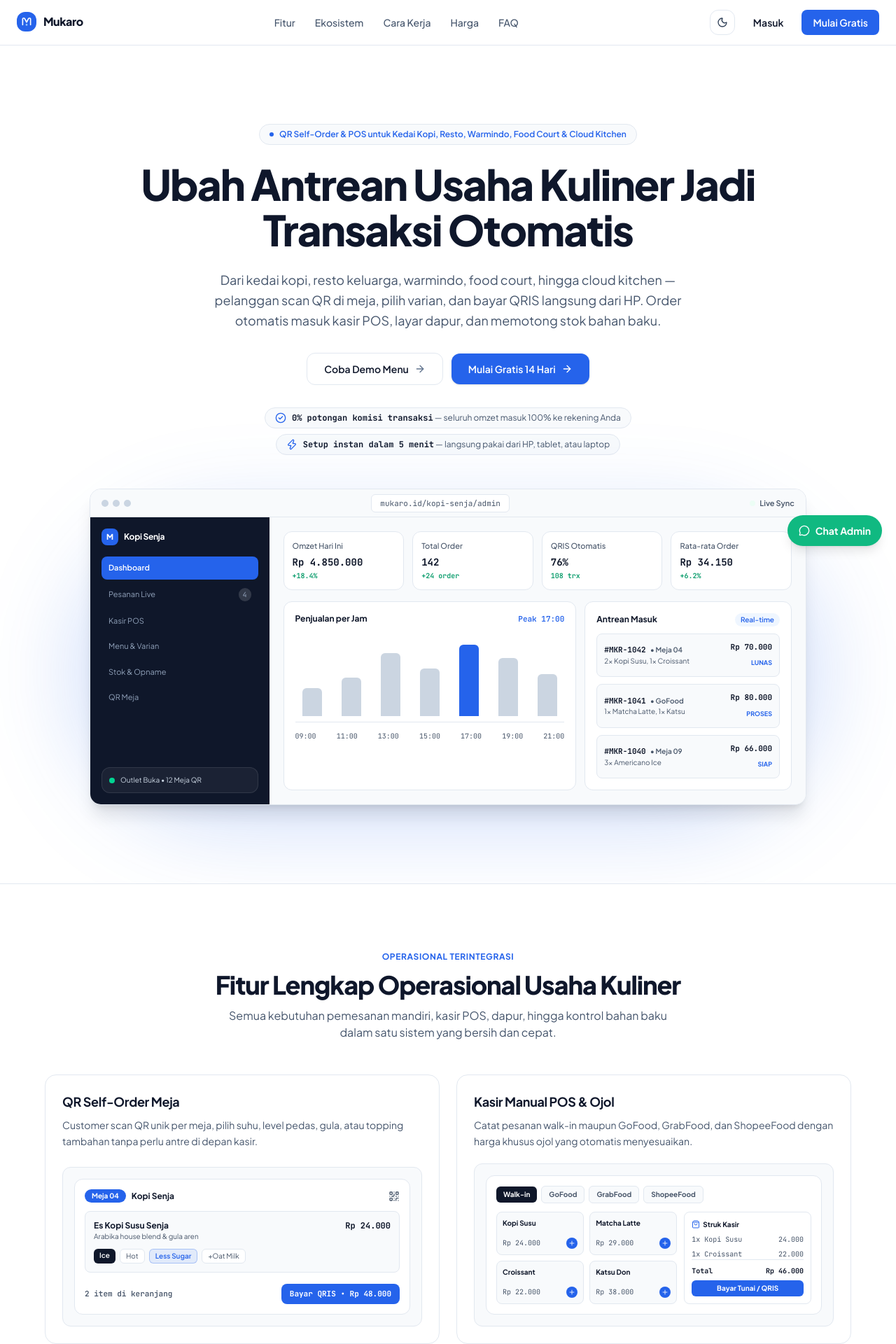
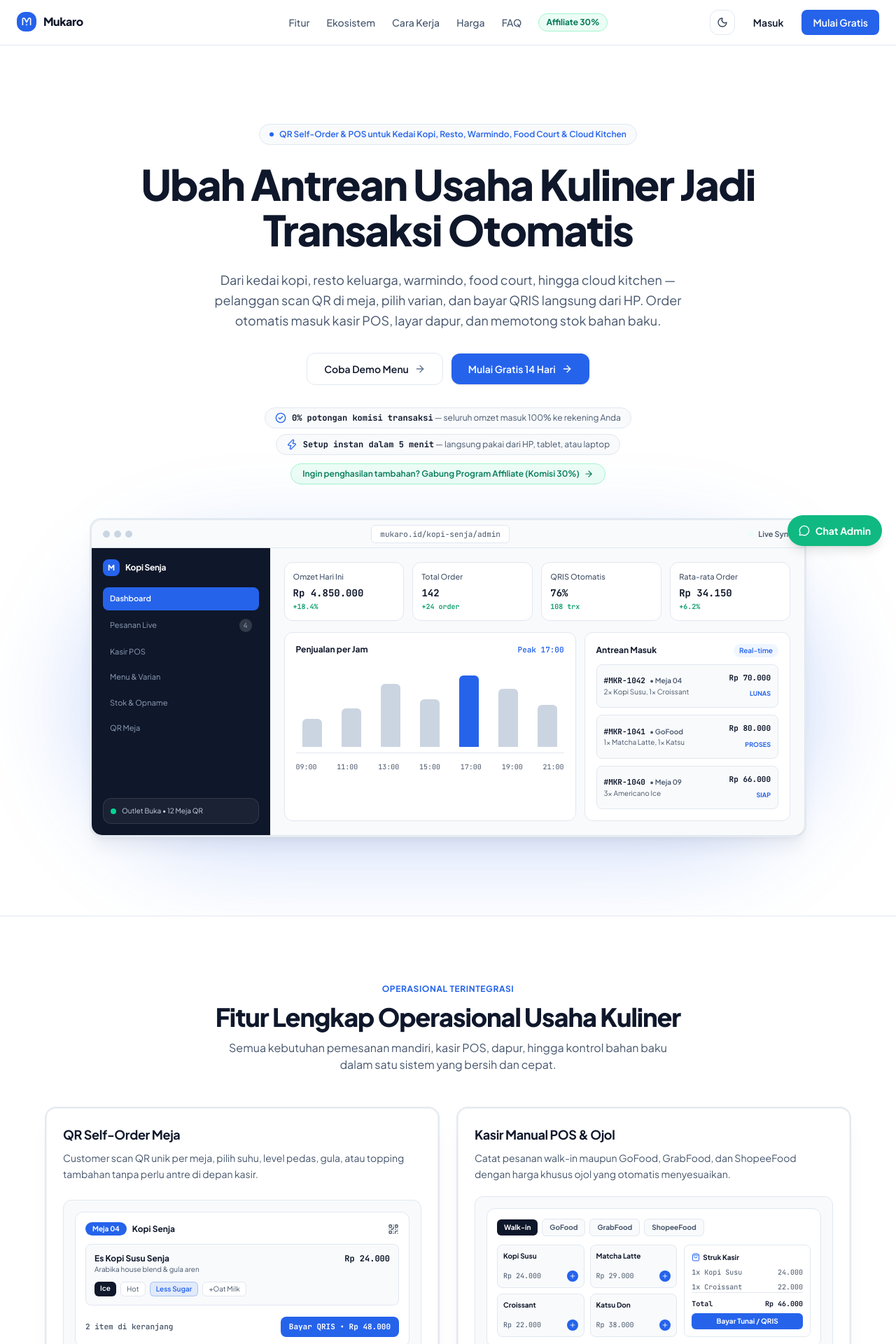
Before and after one commit to rrendym/mukaro-web, a Next.js app: page / in a window 1280 px wide. Shown: the top 1920 px of the page at 70% size. Built offline with nearby package versions, Linux system fonts and the light colour scheme.

Commit message:
feat: center navbar, add affiliate shortcuts & premium thick bento borders

```diff
--- a/src/app/page.tsx
+++ b/src/app/page.tsx
@@ -135,45 +135,30 @@ export default function LandingPage() {
     <div className="min-h-screen bg-[#FFFFFF] dark:bg-[#090D16] text-slate-900 dark:text-slate-100 flex flex-col">
       {/* 1. Minimalist Sticky Navbar */}
       <header className="sticky top-0 z-40 bg-white/85 dark:bg-[#090D16]/85 backdrop-blur-md border-b border-slate-200 dark:border-slate-800">
-        <div className="max-w-7xl mx-auto px-4 sm:px-6 h-16 flex items-center justify-between gap-4">
-          <Link href="/" className="shrink-0">
+        {/* Desktop: 3-column grid for perfect center alignment */}
+        <div className="max-w-7xl mx-auto px-4 sm:px-6 h-16 hidden md:grid md:grid-cols-[1fr_auto_1fr] items-center gap-4">
+          {/* Left: Logo */}
+          <Link href="/" className="justify-self-start shrink-0">
             <MukaroLogo size="sm" />
           </Link>
 
-          <nav className="hidden md:flex items-center gap-7 text-sm font-medium text-slate-600 dark:text-slate-400">
-            <a
-              href="#fitur"
-              className="hover:text-slate-900 dark:hover:text-white transition"
+          {/* Center: Nav links — perfectly centered */}
+          <nav className="justify-self-center flex items-center gap-6 text-sm font-medium text-slate-600 dark:text-slate-400">
+            <a href="#fitur" className="hover:text-slate-900 dark:hover:text-white transition">Fitur</a>
+            <a href="#ekosistem" className="hover:text-slate-900 dark:hover:text-white transition">Ekosistem</a>
+            <a href="#cara-kerja" className="hover:text-slate-900 dark:hover:text-white transition">Cara Kerja</a>
+            <a href="#harga" className="hover:text-slate-900 dark:hover:text-white transition">Harga</a>
+            <a href="#faq" className="hover:text-slate-900 dark:hover:text-white transition">FAQ</a>
+            <Link
+              href="/affiliate"
+              className="inline-flex items-center gap-1 px-2.5 py-1 rounded-full bg-emerald-50 dark:bg-emerald-950/50 border border-emerald-200 dark:border-emerald-800 text-emerald-700 dark:text-emerald-400 text-xs font-bold hover:bg-emerald-100 dark:hover:bg-emerald-900/60 transition"
             >
-              Fitur
-            </a>
-            <a
-              href="#ekosistem"
-              className="hover:text-slate-900 dark:hover:text-white transition"
-            >
-              Ekosistem
-            </a>
-            <a
-              href="#cara-kerja"
-              className="hover:text-slate-900 dark:hover:text-white transition"
-            >
-              Cara Kerja
-            </a>
-            <a
-              href="#harga"
-              className="hover:text-slate-900 dark:hover:text-white transition"
-            >
-              Harga
-            </a>
-            <a
-              href="#faq"
-              className="hover:text-slate-900 dark:hover:text-white transition"
-            >
-              FAQ
-            </a>
+              Affiliate 30%
+            </Link>
           </nav>
 
-          <div className="hidden md:flex items-center gap-2.5">
+          {/* Right: CTA buttons */}
+          <div className="justify-self-end flex items-center gap-2.5">
             <ThemeToggle />
             <Link
               href="/login"
@@ -188,8 +173,22 @@ export default function LandingPage() {
               Mulai Gratis
             </Link>
           </div>
+        </div>
 
-          <div className="flex md:hidden items-center gap-2">
+        {/* Mobile/Tablet top bar */}
+        <div className="md:hidden max-w-7xl mx-auto px-4 sm:px-6 h-16 flex items-center justify-between gap-2">
+          <Link href="/" className="shrink-0">
+            <MukaroLogo size="sm" />
+          </Link>
+
+          <div className="flex items-center gap-2">
+            {/* Affiliate pill — always visible on mobile before opening hamburger */}
+            <Link
+              href="/affiliate"
+              className="inline-flex items-center gap-1 px-2.5 py-1 rounded-full bg-emerald-50 dark:bg-emerald-950/50 border border-emerald-200 dark:border-emerald-800 text-emerald-700 dark:text-emerald-400 text-[11px] font-bold hover:bg-emerald-100 dark:hover:bg-emerald-900/60 transition"
+            >
+              Affiliate 30%
+            </Link>
             <ThemeToggle />
             <button
               type="button"
@@ -210,41 +209,19 @@ export default function LandingPage() {
         {mobileMenuOpen && (
           <div className="md:hidden border-t border-slate-200 dark:border-slate-800 bg-white dark:bg-[#111827] px-4 py-4 space-y-3">
             <div className="flex flex-col space-y-2 text-sm font-medium text-slate-600 dark:text-slate-300">
-              <a
-                href="#fitur"
+              <a href="#fitur" onClick={() => setMobileMenuOpen(false)} className="py-1.5 hover:text-slate-900 dark:hover:text-white">Fitur</a>
+              <a href="#ekosistem" onClick={() => setMobileMenuOpen(false)} className="py-1.5 hover:text-slate-900 dark:hover:text-white">Ekosistem</a>
+              <a href="#cara-kerja" onClick={() => setMobileMenuOpen(false)} className="py-1.5 hover:text-slate-900 dark:hover:text-white">Cara Kerja</a>
+              <a href="#harga" onClick={() => setMobileMenuOpen(false)} className="py-1.5 hover:text-slate-900 dark:hover:text-white">Harga</a>
+              <a href="#faq" onClick={() => setMobileMenuOpen(false)} className="py-1.5 hover:text-slate-900 dark:hover:text-white">FAQ</a>
+              <Link
+                href="/affiliate"
                 onClick={() => setMobileMenuOpen(false)}
-                className="py-1.5 hover:text-slate-900 dark:hover:text-white"
+                className="py-1.5 inline-flex items-center gap-1.5 text-emerald-600 dark:text-emerald-400 font-semibold hover:text-emerald-700 dark:hover:text-emerald-300 transition"
               >
-                Fitur
-              </a>
-              <a
-                href="#ekosistem"
-                onClick={() => setMobileMenuOpen(false)}
-                className="py-1.5 hover:text-slate-900 dark:hover:text-white"
-              >
-                Ekosistem
-              </a>
-              <a
-                href="#cara-kerja"
-                onClick={() => setMobileMenuOpen(false)}
-                className="py-1.5 hover:text-slate-900 dark:hover:text-white"
-              >
-                Cara Kerja
-              </a>
-              <a
-                href="#harga"
-                onClick={() => setMobileMenuOpen(false)}
-                className="py-1.5 hover:text-slate-900 dark:hover:text-white"
-              >
-                Harga
-              </a>
-              <a
-                href="#faq"
-                onClick={() => setMobileMenuOpen(false)}
-                className="py-1.5 hover:text-slate-900 dark:hover:text-white"
-              >
-                FAQ
-              </a>
+                <span>Program Affiliate</span>
+                <span className="px-1.5 py-0.5 rounded-full bg-emerald-100 dark:bg-emerald-900/50 text-emerald-700 dark:text-emerald-300 text-[10px] font-bold">Komisi 30%</span>
+              </Link>
             </div>
             <div className="pt-2 border-t border-slate-200 dark:border-slate-800 grid grid-cols-2 gap-2.5">
               <Link
@@ -324,6 +301,15 @@ export default function LandingPage() {
                   — langsung pakai dari HP, tablet, atau laptop
                 </span>
               </div>
+
+              {/* Affiliate shortcut pill */}
+              <Link
+                href="/affiliate"
+                className="mt-1 inline-flex items-center gap-1.5 px-4 py-1.5 rounded-full bg-emerald-50 dark:bg-emerald-950/50 border border-emerald-200 dark:border-emerald-800 text-emerald-700 dark:text-emerald-400 text-xs font-semibold hover:bg-emerald-100 dark:hover:bg-emerald-900/60 transition group"
+              >
+                <span>Ingin penghasilan tambahan? Gabung Program Affiliate (Komisi 30%)</span>
+                <ArrowRight className="w-3.5 h-3.5 group-hover:translate-x-0.5 transition-transform" />
+              </Link>
             </div>
           </div>
 
@@ -333,7 +319,7 @@ export default function LandingPage() {
               className="absolute -inset-x-6 -bottom-8 top-10 bg-[#2563EB]/20 blur-3xl rounded-full pointer-events-none"
               aria-hidden="true"
             />
-            <div className="relative z-10">
+            <div className="relative z-10 rounded-2xl border-2 border-slate-200/90 dark:border-slate-700/80 shadow-xl shadow-slate-900/5 dark:shadow-[0_12px_36px_rgba(0,0,0,0.65)] ring-1 ring-inset ring-slate-900/5 dark:ring-white/10 overflow-hidden bg-slate-50/90 dark:bg-[#090E1A]">
               <HeroDashboardMockup />
             </div>
           </div>
@@ -360,7 +346,7 @@ export default function LandingPage() {
 
             <div className="grid grid-cols-1 md:grid-cols-2 gap-6">
               {/* Row 1 Left */}
-              <div className="rounded-2xl border border-slate-200 dark:border-slate-800 bg-white dark:bg-[#111827] p-6 space-y-5 flex flex-col justify-between">
+              <div className="rounded-2xl border-2 border-slate-200/90 dark:border-slate-700/80 hover:border-blue-500/60 dark:hover:border-blue-500/50 bg-white dark:bg-[#0F172A] shadow-xl shadow-slate-900/5 dark:shadow-[0_12px_36px_rgba(0,0,0,0.65)] ring-1 ring-inset ring-slate-900/5 dark:ring-white/10 p-6 space-y-5 flex flex-col justify-between transition-colors duration-200">
                 <div className="space-y-2">
                   <h3 className="text-lg font-bold tracking-[-0.02em] text-slate-900 dark:text-slate-100">
                     QR Self-Order Meja
@@ -375,7 +361,7 @@ export default function LandingPage() {
               </div>
 
               {/* Row 1 Right */}
-              <div className="rounded-2xl border border-slate-200 dark:border-slate-800 bg-white dark:bg-[#111827] p-6 space-y-5 flex flex-col justify-between">
+              <div className="rounded-2xl border-2 border-slate-200/90 dark:border-slate-700/80 hover:border-blue-500/60 dark:hover:border-blue-500/50 bg-white dark:bg-[#0F172A] shadow-xl shadow-slate-900/5 dark:shadow-[0_12px_36px_rgba(0,0,0,0.65)] ring-1 ring-inset ring-slate-900/5 dark:ring-white/10 p-6 space-y-5 flex flex-col justify-between transition-colors duration-200">
                 <div className="space-y-2">
                   <h3 className="text-lg font-bold tracking-[-0.02em] text-slate-900 dark:text-slate-100">
                     Kasir Manual POS &amp; Ojol
@@ -390,7 +376,7 @@ export default function LandingPage() {
               </div>
 
               {/* Row 2 Left */}
-              <div className="rounded-2xl border border-slate-200 dark:border-slate-800 bg-white dark:bg-[#111827] p-6 space-y-5 flex flex-col justify-between">
+              <div className="rounded-2xl border-2 border-slate-200/90 dark:border-slate-700/80 hover:border-blue-500/60 dark:hover:border-blue-500/50 bg-white dark:bg-[#0F172A] shadow-xl shadow-slate-900/5 dark:shadow-[0_12px_36px_rgba(0,0,0,0.65)] ring-1 ring-inset ring-slate-900/5 dark:ring-white/10 p-6 space-y-5 flex flex-col justify-between transition-colors duration-200">
                 <div className="space-y-2">
                   <h3 className="text-lg font-bold tracking-[-0.02em] text-slate-900 dark:text-slate-100">
                     Layar Dapur Live &amp; Struk 58mm
@@ -405,7 +391,7 @@ export default function LandingPage() {
               </div>
 
               {/* Row 2 Right */}
-              <div className="rounded-2xl border border-slate-200 dark:border-slate-800 bg-white dark:bg-[#111827] p-6 space-y-5 flex flex-col justify-between">
+              <div className="rounded-2xl border-2 border-slate-200/90 dark:border-slate-700/80 hover:border-blue-500/60 dark:hover:border-blue-500/50 bg-white dark:bg-[#0F172A] shadow-xl shadow-slate-900/5 dark:shadow-[0_12px_36px_rgba(0,0,0,0.65)] ring-1 ring-inset ring-slate-900/5 dark:ring-white/10 p-6 space-y-5 flex flex-col justify-between transition-colors duration-200">
                 <div className="space-y-2">
                   <h3 className="text-lg font-bold tracking-[-0.02em] text-slate-900 dark:text-slate-100">
                     Stok Resep &amp; Stock Opname
@@ -419,7 +405,7 @@ export default function LandingPage() {
               </div>
 
               {/* Row 3 Full Width */}
-              <div className="md:col-span-2 rounded-2xl border border-slate-200 dark:border-slate-800 bg-white dark:bg-[#111827] p-6 space-y-5">
+              <div className="md:col-span-2 rounded-2xl border-2 border-slate-200/90 dark:border-slate-700/80 hover:border-blue-500/60 dark:hover:border-blue-500/50 bg-white dark:bg-[#0F172A] shadow-xl shadow-slate-900/5 dark:shadow-[0_12px_36px_rgba(0,0,0,0.65)] ring-1 ring-inset ring-slate-900/5 dark:ring-white/10 p-6 space-y-5 transition-colors duration-200">
                 <div className="max-w-2xl space-y-2">
                   <h3 className="text-lg font-bold tracking-[-0.02em] text-slate-900 dark:text-slate-100">
                     Analitik Omzet &amp; Rekap Google Sheets / PDF
```
